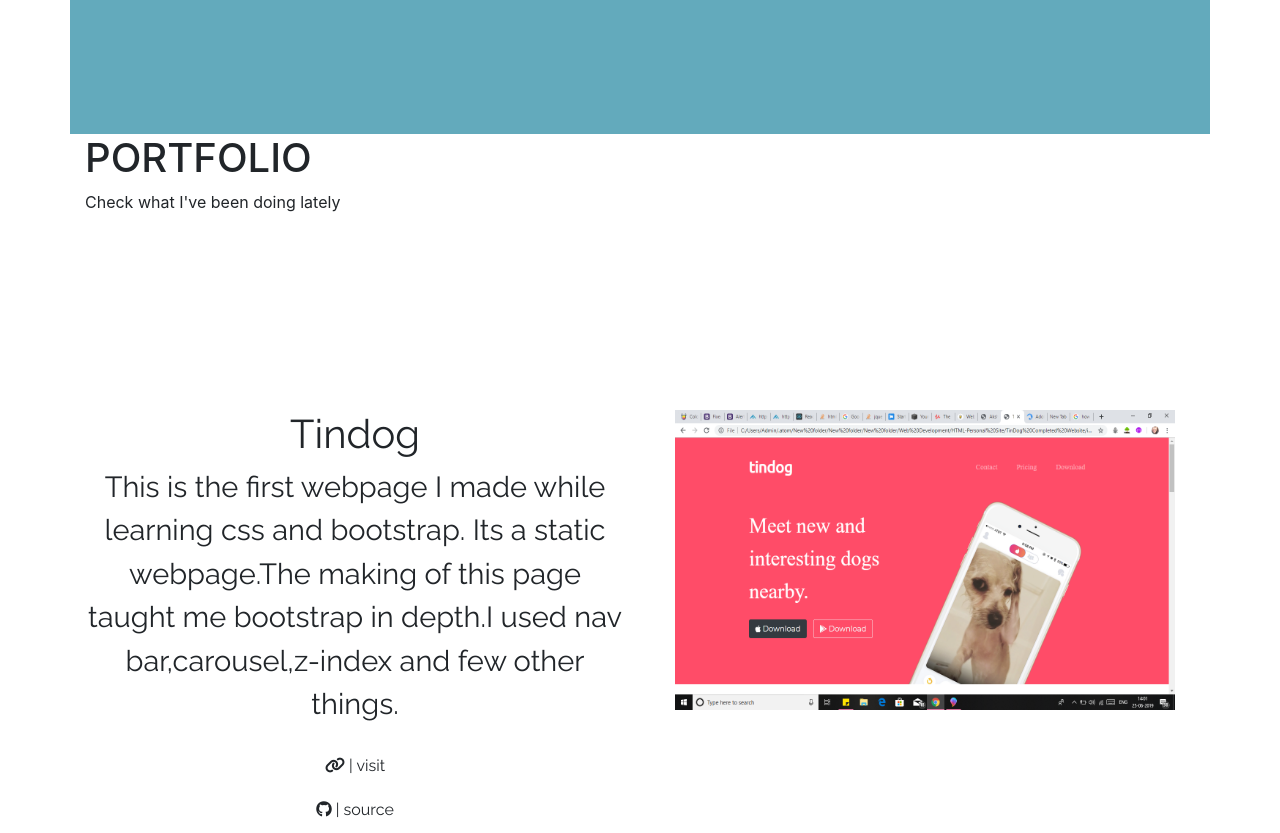
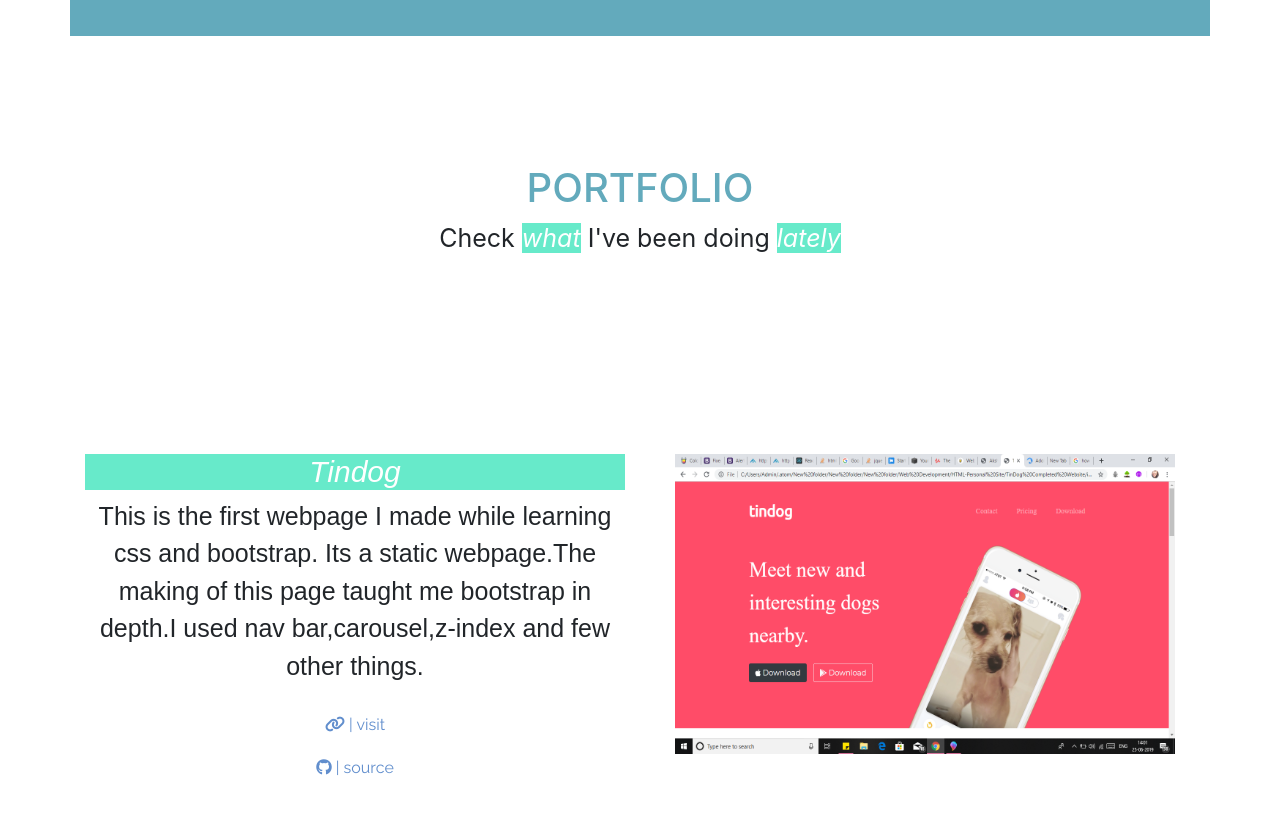
Before and after one commit to Akshatabihany/Akshatabihany.github.io, a plain HTML site: page index.html in a window 1280 px wide. Shown: the part 1380-2213 px from the top of the page. Drawn offline with nearby package versions, Linux system fonts and the light colour scheme; files whose address does not match are found by name.

Commit message:
Update mysite.css

```diff
--- a/mysite.css
+++ b/mysite.css
@@ -7,6 +7,8 @@
   padding-top: 180px;
   text-align: center;
   padding-bottom:160px;
+  font-family: 'Abel', sans-serif;
+  font-size: 25px;
 }
 #firsth1
 {
@@ -18,30 +20,168 @@
   font-family: 'Raleway', sans-serif;
   font-size: 29px;
 }
+
+.btn-one {
+	color: #4f81c7;
+	transition: all 0.3s;
+	position: relative;
+}
+.btn-one span {
+	transition: all 0.3s;
+}
+.btn-one::before {
+	content: '';
+	position: absolute;
+	bottom: 0;
+	left: 0;
+	width: 100%;
+	height: 100%;
+	z-index: 1;
+	opacity: 0;
+	transition: all 0.3s;
+	border-top-width: 1px;
+	border-bottom-width: 1px;
+	border-top-style: solid;
+	border-bottom-style: solid;
+	border-top-color: rgba(255,255,255,0.5);
+	border-bottom-color: rgba(255,255,255,0.5);
+	transform: scale(0.1, 1);
+}
+.btn-one:hover span {
+	letter-spacing: 2px;
+}
+.btn-one:hover::before {
+	opacity: 1;
+	transform: scale(1, 1);
+}
+.btn-one::after {
+	content: '';
+	position: absolute;
+	bottom: 0;
+	left: 0;
+	width: 100%;
+	height: 100%;
+	z-index: 1;
+	transition: all 0.3s;
+	background-color: rgba(255,255,255,0.1);
+}
+.btn-one:hover::after {
+	opacity: 0;
+	transform: scale(0.1, 1);
+}
+.btn-three:hover span {
+	letter-spacing: 2px;
+}
+.btn-three {
+	color: #4f81c7;
+	transition: all 0.5s;
+	position: relative;
+}
+.btn-three::before {
+	content: '';
+	position: absolute;
+	top: 0;
+	left: 0;
+	width: 100%;
+	height: 100%;
+	z-index: 1;
+	background-color: rgba(255,255,255,0.1);
+	transition: all 0.3s;
+}
+.btn-three:hover::before {
+	opacity: 0 ;
+	transform: scale(0.5,0.5);
+}
+.btn-three::after {
+	content: '';
+	position: absolute;
+	top: 0;
+	left: 0;
+	width: 100%;
+	height: 100%;
+	z-index: 1;
+	opacity: 0;
+	transition: all 0.3s;
+	border: 1px solid rgba(255,255,255,0.5);
+	transform: scale(1.2,1.2);
+}
+.btn-three:hover::after {
+	opacity: 1;
+	transform: scale(1,1);
+}
+
 #section3
 {
   padding-top: 180px;
   text-align: center;
   padding-bottom:180px;
-  font-family: 'Raleway', sans-serif;
-  font-size: 29px;
+  font-family: 'Abel', sans-serif;
+  font-size: 25px;
+
     background-color:#63aabc;
 }
+#section4    h1{
+  font-family: 'Abel', sans-serif;
+  font-size: 30px;
+}
+#section4   p{
+  font-family: 'Abel', sans-serif;
+  font-size: 25px;
+}
+#section5    h1{
+  font-family: 'Abel', sans-serif;
+  font-size: 30px;
+}
+#section5   p{
+  font-family: 'Abel', sans-serif;
+  font-size: 25px;
+  color: white;
+}
+#section6    h1{
+  font-family: 'Abel', sans-serif;
+  font-size: 30px;
+}
+#section6   p{
+  font-family: 'Abel', sans-serif;
+  font-size: 25px;
+}
+
 #name
 {
-  background-color: #67eaca;
-    font-style: italic;
-    font-style: oblique;
-    color: white;
+
+    background-color: #67eaca;
+      font-style: italic;
+      font-style: oblique;
+      color: white;
+  }
 
 
-}
 .spans
 {
   font-style: italic;
   font-style: oblique;
   color:#d3f6f3;
   text-decoration: underline;
+}
+
+#portfolio{
+  padding-top: 10%;
+  text-align: center;
+}
+#portfolio h1
+{
+  color: #63aabc;
+}
+#portfolio p
+{
+  font-size: 25px;
+}
+.name1
+{
+  background-color: #67eaca;
+    font-style: italic;
+    font-style: oblique;
+    color: white;
 }
 #section4
 {
@@ -88,10 +228,20 @@
   text-align: center;
   padding-bottom:80px;
   font-family: 'Raleway', sans-serif;
-  font-size: 30px;
+
 background-color:#67eaca;
 }
-#j
+#footer #j
 {
-  font color: #63aabc;
+  font color: #ffffff;
+  font-size: 30px;
 }
+#footer p
+{
+    font color: #ffffff;
+  font-size: 25px;
+}
+#footer sizeoficon
+{
+font-size: 35px;
+}
```
